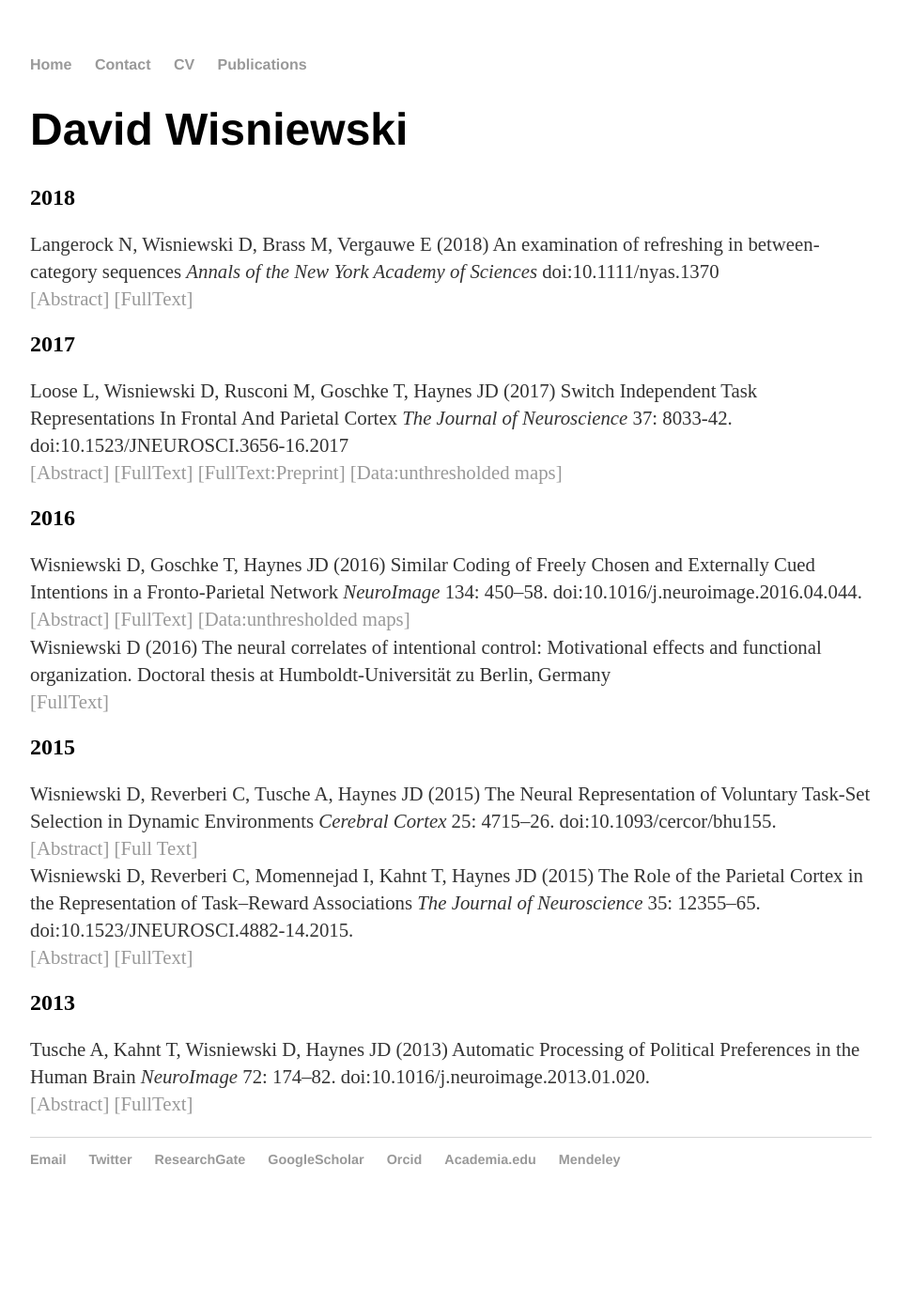
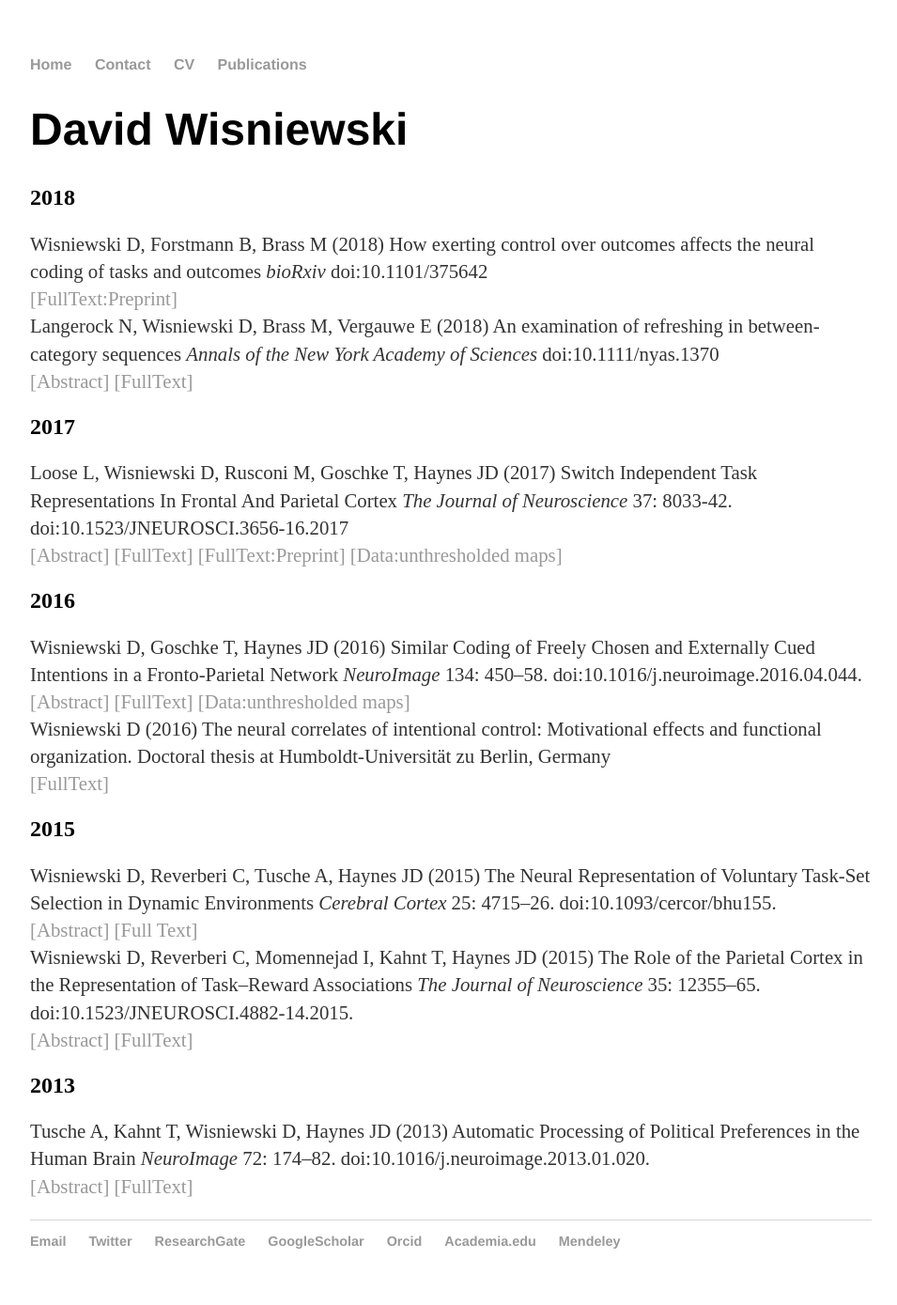
Before and after one commit to davidwisniewski/davidwisniewski.github.io, a Jekyll site: the page built from publications/index.html, in a window 1280 px wide. Shown: the whole page at 94% size, without its empty margins (160-1115 px from the left). Built offline with Jekyll 4.4.1, drawn with Linux system fonts in a browser that asks for light colours; before the commit the page ends 1302 px from its top, so only the background shows below that.

Commit message:
added publication

```diff
--- a/publications/index.html
+++ b/publications/index.html
@@ -6,6 +6,8 @@ title: David Wisniewski
 	<h1>David Wisniewski</h1>
 	<h2>2018</h2>
 	<p>
+	Wisniewski D, Forstmann B, Brass M (2018) How exerting control over outcomes affects the neural coding of tasks and outcomes <em>bioRxiv</em> doi:10.1101/375642<br>
+	<a href="https://www.biorxiv.org/content/early/2018/07/30/375642">[FullText:Preprint]</a><br>
 	Langerock N, Wisniewski D, Brass M, Vergauwe E (2018) An examination of refreshing in between-category sequences <em>Annals of the New York Academy of Sciences</em> doi:10.1111/nyas.1370  <br>
 	<a href="https://www.ncbi.nlm.nih.gov/pubmed/29744894">[Abstract]</a> <a href="https://nyaspubs.onlinelibrary.wiley.com/doi/epdf/10.1111/nyas.13702">[FullText]</a>
 	</p>
```
